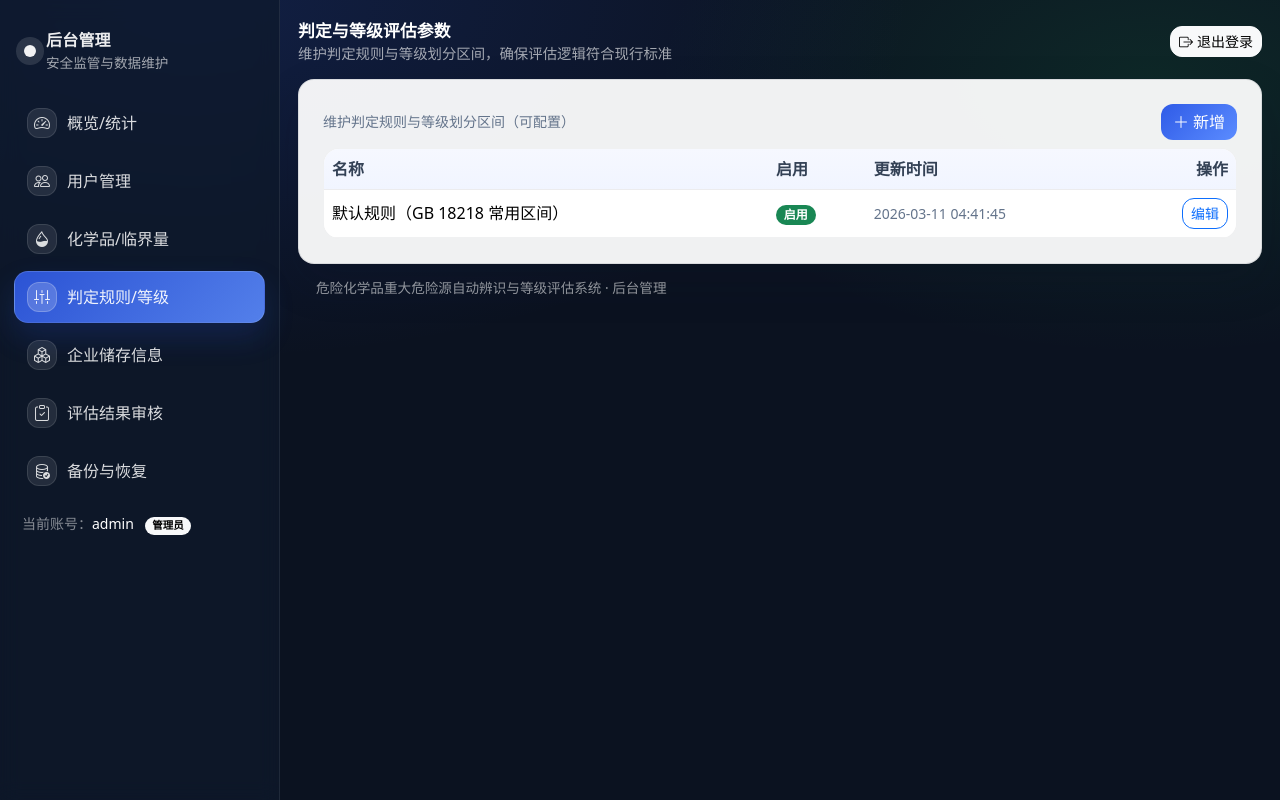
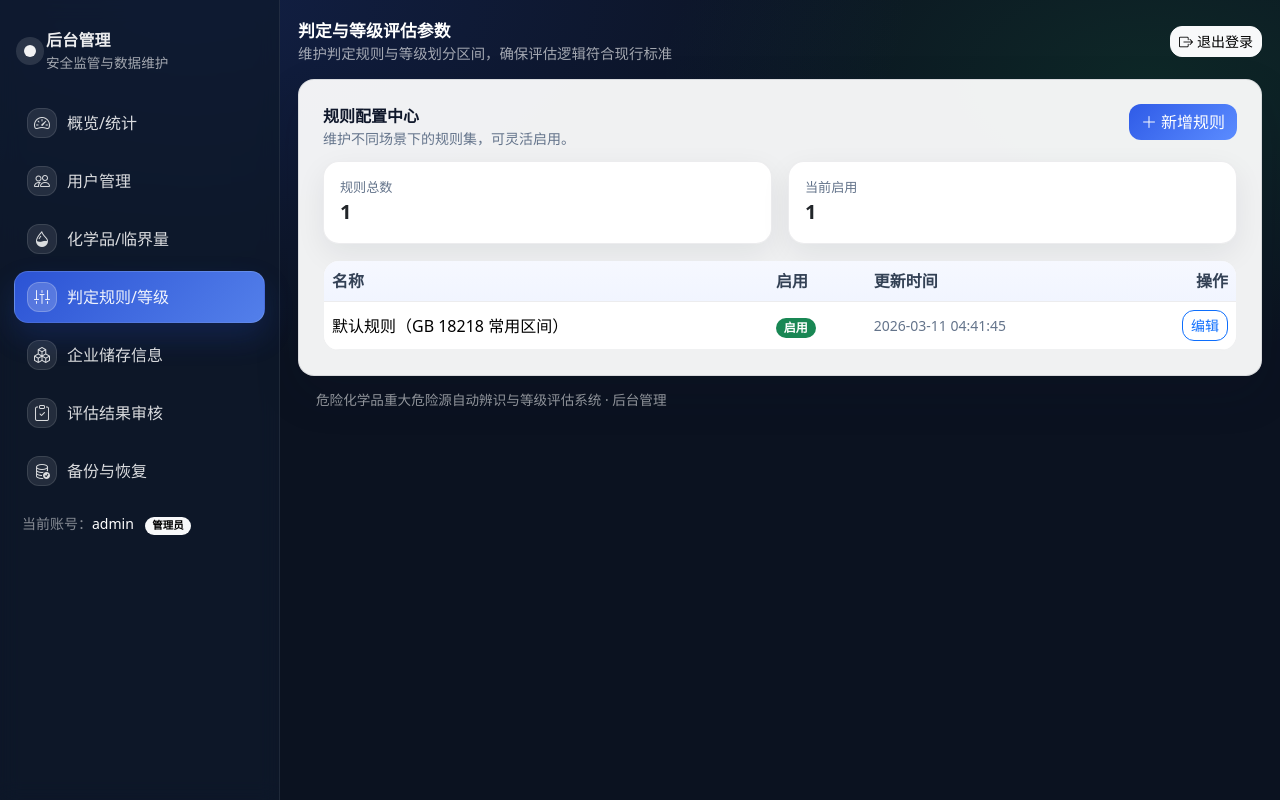
Before and after one commit to davidcyw20-arch/hazard-source-system, a Flask app: page /admin/rules in a window 1280 px wide. Run offline with Flask 3, Linux system fonts and the light colour scheme; a user stored in the database is signed in; data comes from the database, SQL or seed files in the repository; some libraries are stand-ins or nearby versions.

Commit message:
Fix user workbench CTA clickability and upgrade admin-side UI

```diff
--- a/app/static/app.css
+++ b/app/static/app.css
@@ -268,6 +268,7 @@ footer{background: rgba(255,255,255,.55);backdrop-filter: blur(6px);border-top:1
   inset:auto -70px -70px auto;
   width:220px;height:220px;border-radius:999px;
   background:radial-gradient(circle at 30% 30%, rgba(47,91,231,.20), transparent 62%);
+  pointer-events:none;
 }
 
 .timeline-lite .step{
@@ -289,3 +290,10 @@ footer{background: rgba(255,255,255,.55);backdrop-filter: blur(6px);border-top:1
   color:#fff;
   background:linear-gradient(135deg, var(--primary-1), var(--primary-2));
 }
+
+
+/* admin page polish */
+.admin-section-head{display:flex;justify-content:space-between;align-items:flex-start;gap:12px;margin-bottom:12px;flex-wrap:wrap;}
+.admin-kpis .card{height:100%;}
+.admin-kpis .label{font-size:.82rem;color:var(--muted);}
+.admin-kpis .value{font-size:1.25rem;font-weight:700;}
--- a/app/templates/admin/results_all.html
+++ b/app/templates/admin/results_all.html
@@ -4,6 +4,12 @@
 {% block page_title %}重大危险源辨识与等级评估结果{% endblock %}
 {% block page_meta %}对系统自动生成的评估结果进行审核与统计分析{% endblock %}
 {% block content %}
+<div class="admin-section-head">
+  <div>
+    <div class="fw-semibold">审核工作台</div>
+    <div class="text-muted small">集中审核企业评估结果并沉淀备注记录。</div>
+  </div>
+</div>
 <div class="row g-3 mb-3">
   <div class="col-md-3 col-6">
     <div class="card stat-card primary p-3 h-100">
--- a/app/templates/admin/rules_list.html
+++ b/app/templates/admin/rules_list.html
@@ -4,10 +4,20 @@
 {% block page_title %}判定与等级评估参数{% endblock %}
 {% block page_meta %}维护判定规则与等级划分区间，确保评估逻辑符合现行标准{% endblock %}
 {% block content %}
-<div class="d-flex justify-content-between align-items-center mb-2">
-  <div class="text-muted small">维护判定规则与等级划分区间（可配置）</div>
-  <a class="btn btn-primary" href="{{ url_for('admin.rules_new') }}"><i class="bi bi-plus-lg me-1"></i>新增</a>
+<div class="admin-section-head">
+  <div>
+    <div class="fw-semibold">规则配置中心</div>
+    <div class="text-muted small">维护不同场景下的规则集，可灵活启用。</div>
+  </div>
+  <a class="btn btn-primary" href="{{ url_for('admin.rules_new') }}"><i class="bi bi-plus-lg me-1"></i>新增规则</a>
 </div>
+
+{% set active_rules = rules|selectattr('is_active')|list|length %}
+<div class="row g-3 mb-3 admin-kpis">
+  <div class="col-md-6"><div class="card p-3"><div class="label">规则总数</div><div class="value">{{ rules|length }}</div></div></div>
+  <div class="col-md-6"><div class="card p-3"><div class="label">当前启用</div><div class="value">{{ active_rules }}</div></div></div>
+</div>
+
 <div class="table-card">
   <div class="table-responsive">
     <table class="table align-middle mb-0">
@@ -27,6 +37,8 @@
             <td class="text-muted small">{{ r.updated_at.strftime('%Y-%m-%d %H:%M:%S') }}</td>
             <td class="text-end"><a class="btn btn-sm btn-outline-primary" href="{{ url_for('admin.rules_edit', rule_id=r.id) }}">编辑</a></td>
           </tr>
+        {% else %}
+          <tr><td colspan="4" class="text-center text-muted py-4">暂无规则，请先新增规则。</td></tr>
         {% endfor %}
       </tbody>
     </table>
```
Also changed, not shown: app/templates/admin/chemicals_list.html (+12 -0 lines), app/templates/admin/storage_all.html (+16 -0 lines), app/templates/admin/users_list.html (+18 -3 lines).
